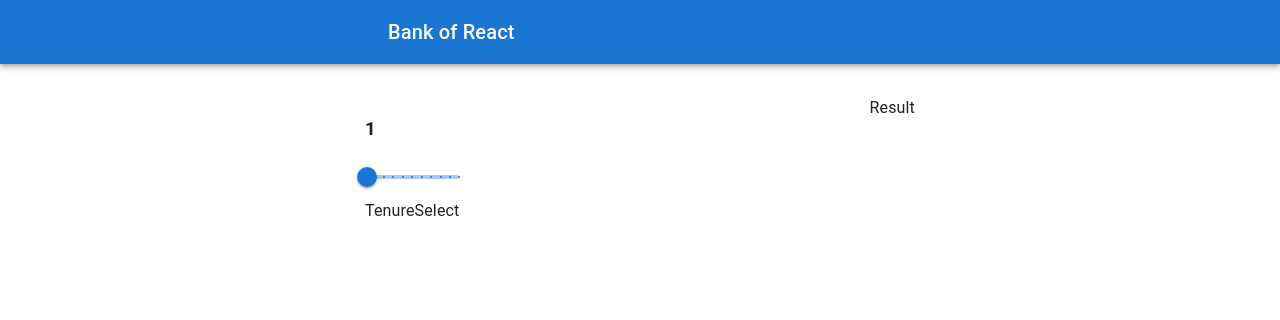
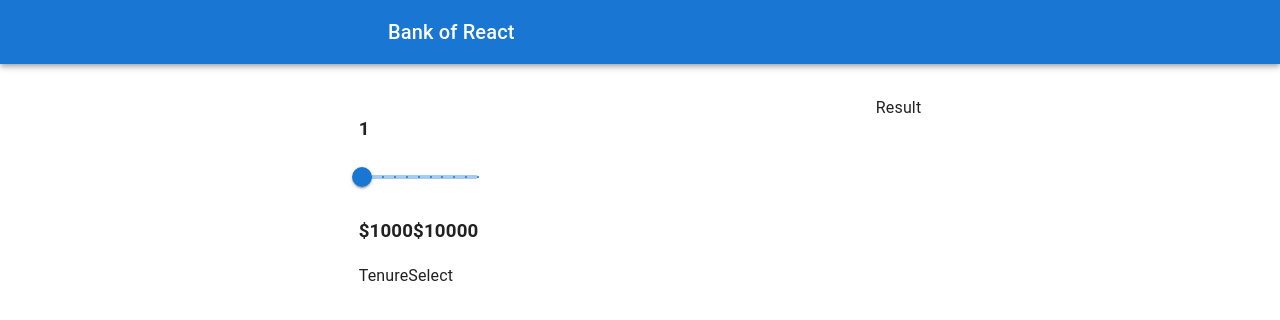
Before and after one commit to zli213/ReactPractice01, a React (Create React App) app: page / in a window 1280 px wide. Shown: the top 320 px of the page. Built offline with nearby package versions, Linux system fonts and the light colour scheme.

Commit message:
2nd commit

```diff
--- a/src/App.css
+++ b/src/App.css
@@ -3,3 +3,7 @@
   justify-content: space-around;
   margin: 2rem 10rem;
 }
+.sliderRange {
+  display: flex;
+  justify-content: space-around;
+}
--- a/src/components/SlideSelect.js
+++ b/src/components/SlideSelect.js
@@ -5,11 +5,12 @@ const SlideSelect = () => {
   return (
     <div>
       <SliderComponent
-        title="1"
+        title={1}
         defaultValue={25}
         min={0}
         max={1000}
         step={100}
+        onChange={(e, value) => console.log(value)}
       />
       {/* <SliderComponent title="2" />
       <SliderComponent title="3" /> */}
--- a/src/components/common/SliderComponent.js
+++ b/src/components/common/SliderComponent.js
@@ -1,7 +1,15 @@
 import React from "react";
 import Slider from "@mui/material/Slider";
 
-const SliderComponent = ({ title, min, max, defaultValue, step }) => {
+const SliderComponent = ({
+  title,
+  min,
+  max,
+  defaultValue,
+  step,
+  onChange,
+  value,
+}) => {
   return (
     <div>
       {title && <h3>{title}</h3>}
@@ -13,7 +21,17 @@ const SliderComponent = ({ title, min, max, defaultValue, step }) => {
         step={step}
         aria-label="Default"
         valueLabelDisplay="auto"
+        onChange={onChange}
+        value={value}
       />
+      <div className="sliderRange">
+        <div className="sliderRangeL">
+          <h3>$1000</h3>
+        </div>
+        <div className="sliderRangeR">
+          <h3>$10000</h3>
+        </div>
+      </div>
     </div>
   );
 };
```
